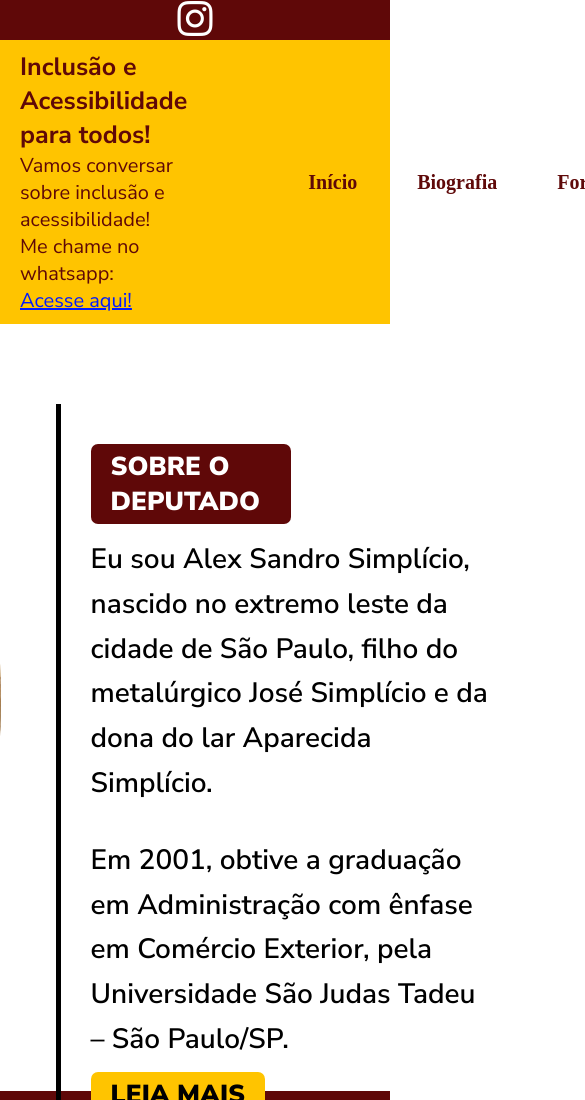
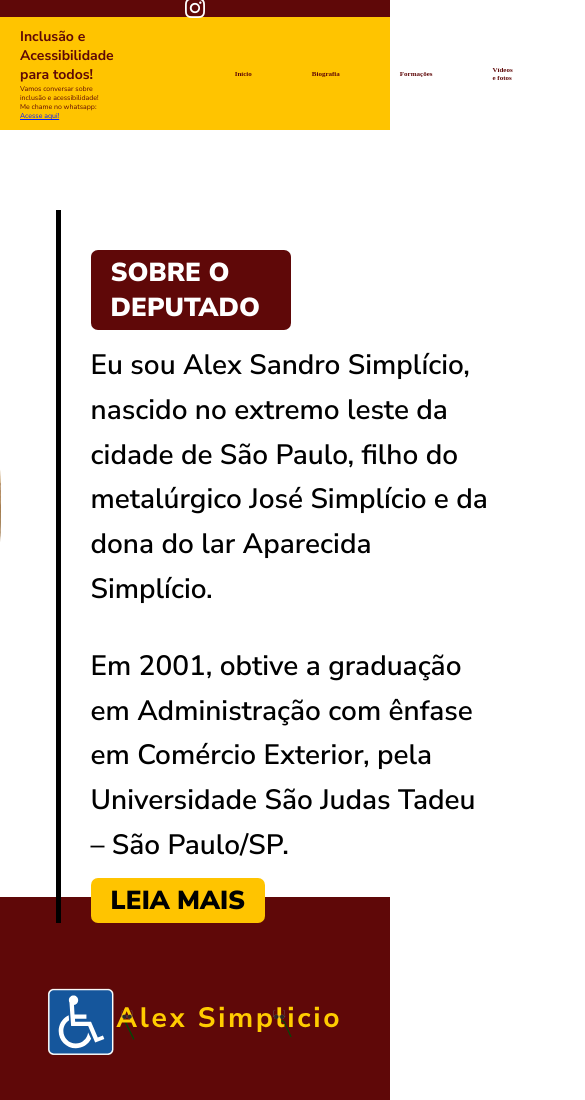
Before and after one commit to Thiago-3301/nda, a plain HTML site: page index.html in a window 390 px wide. Shown: the top 1100 px of the page, 585 px wide, since content can reach past the window. Drawn offline with nearby package versions, Linux system fonts and the light colour scheme.

Commit message:
Update header.css

```diff
--- a/header.css
+++ b/header.css
@@ -125,3 +125,34 @@ header{
     }
 
 }
+
+@media screen and (max-width: 800px) {
+    #acessibilidade h1{
+        font-size: 1.4rem;
+
+    }
+
+    #acessibilidade p{
+        font-size: 0.7rem;
+
+    }
+
+    #acessibilidade a{
+        font-size: 0.7rem;
+
+    }
+
+    .navigation a{
+        font-size: 0.7rem;
+    }
+
+    #social_media{
+        height: 1.7rem;
+        font-size: 1.7rem;
+    }
+
+    #social_media a{
+        font-size: 2rem;
+    }
+
+}
```
